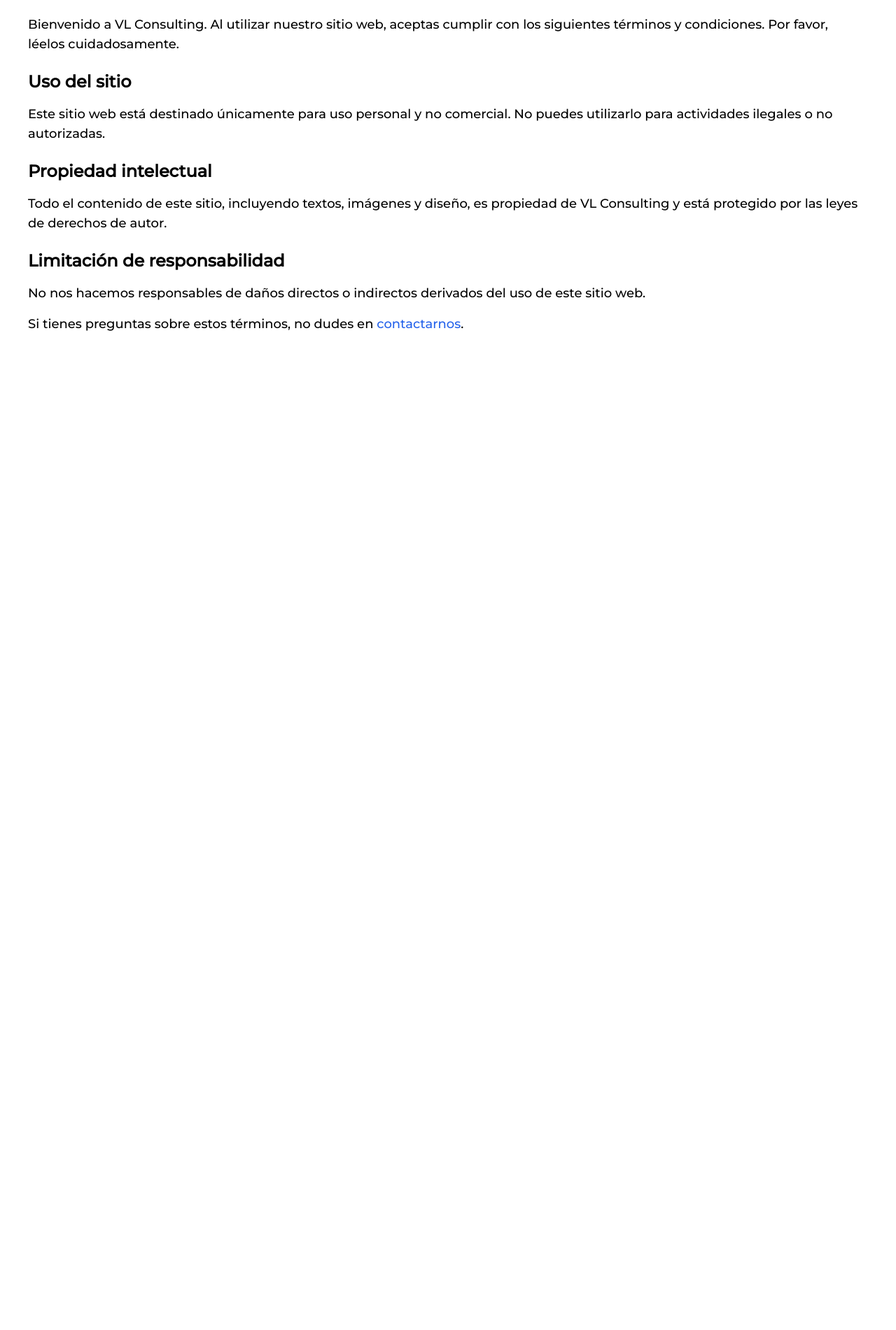
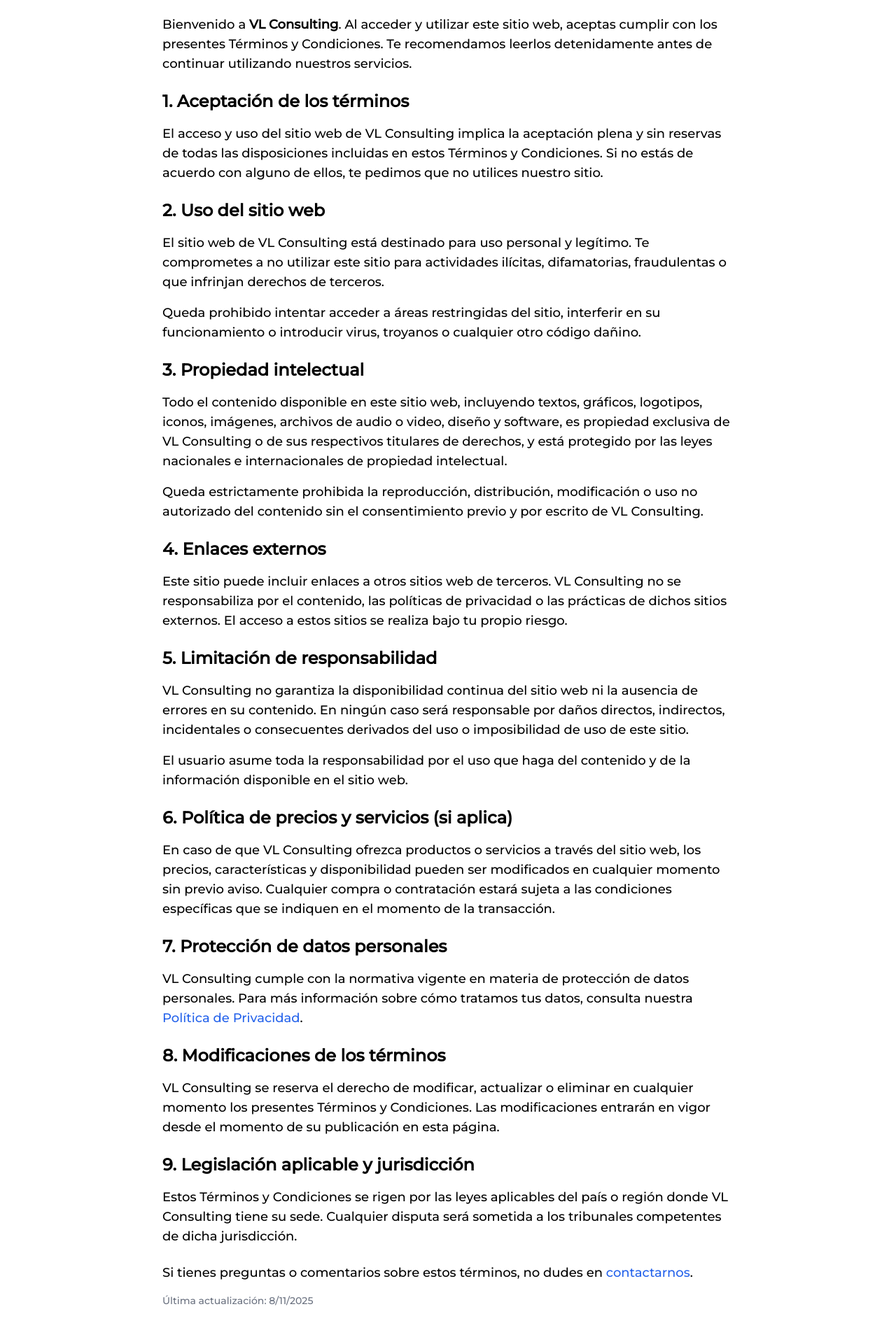
Before and after one commit to avila-ca/asesores-consultores-aj, a Next.js app: page /terminosYCondiciones in a window 1280 px wide. Shown: the part 339-2240 px from the top of the page at 70% size. Before the commit the page ends 856 px from the top, so only its background shows below. Built offline with nearby package versions, Linux system fonts and the light colour scheme.

Commit message:
feat: politica de seguridad y ley de protección de datos

```diff
--- a/src/app/terminosYCondiciones/page.tsx
+++ b/src/app/terminosYCondiciones/page.tsx
@@ -1,28 +1,77 @@
-
 'use client'
 import { companyInfo } from "../layout"
 
 export default function Page() {
   return (
-    <main className="p-10">
+    <main className="p-10 max-w-4xl mx-auto">
       <h1 className="text-4xl font-bold mb-6">Términos y Condiciones</h1>
+
       <p className="text-lg mb-4">
-        Bienvenido a {companyInfo.name}. Al utilizar nuestro sitio web, aceptas cumplir con los siguientes términos y condiciones. Por favor, léelos cuidadosamente.
+        Bienvenido a <strong>{companyInfo.name}</strong>. Al acceder y utilizar este sitio web, aceptas cumplir con los presentes Términos y Condiciones. Te recomendamos leerlos detenidamente antes de continuar utilizando nuestros servicios.
       </p>
-      <h2 className="text-2xl font-semibold mt-6 mb-4">Uso del sitio</h2>
+
+      <h2 className="text-2xl font-semibold mt-6 mb-4">1. Aceptación de los términos</h2>
       <p className="text-lg mb-4">
-        Este sitio web está destinado únicamente para uso personal y no comercial. No puedes utilizarlo para actividades ilegales o no autorizadas.
+        El acceso y uso del sitio web de {companyInfo.name} implica la aceptación plena y sin reservas de todas las disposiciones incluidas en estos Términos y Condiciones. Si no estás de acuerdo con alguno de ellos, te pedimos que no utilices nuestro sitio.
       </p>
-      <h2 className="text-2xl font-semibold mt-6 mb-4">Propiedad intelectual</h2>
+
+      <h2 className="text-2xl font-semibold mt-6 mb-4">2. Uso del sitio web</h2>
       <p className="text-lg mb-4">
-        Todo el contenido de este sitio, incluyendo textos, imágenes y diseño, es propiedad de {companyInfo.name} y está protegido por las leyes de derechos de autor.
+        El sitio web de {companyInfo.name} está destinado para uso personal y legítimo. Te comprometes a no utilizar este sitio para actividades ilícitas, difamatorias, fraudulentas o que infrinjan derechos de terceros.
       </p>
-      <h2 className="text-2xl font-semibold mt-6 mb-4">Limitación de responsabilidad</h2>
       <p className="text-lg mb-4">
-        No nos hacemos responsables de daños directos o indirectos derivados del uso de este sitio web.
+        Queda prohibido intentar acceder a áreas restringidas del sitio, interferir en su funcionamiento o introducir virus, troyanos o cualquier otro código dañino.
       </p>
-      <p className="text-lg">
-        Si tienes preguntas sobre estos términos, no dudes en <a href="/contacto" className="text-blue-600 hover:underline">contactarnos</a>.
+
+      <h2 className="text-2xl font-semibold mt-6 mb-4">3. Propiedad intelectual</h2>
+      <p className="text-lg mb-4">
+        Todo el contenido disponible en este sitio web, incluyendo textos, gráficos, logotipos, iconos, imágenes, archivos de audio o video, diseño y software, es propiedad exclusiva de {companyInfo.name} o de sus respectivos titulares de derechos, y está protegido por las leyes nacionales e internacionales de propiedad intelectual.
+      </p>
+      <p className="text-lg mb-4">
+        Queda estrictamente prohibida la reproducción, distribución, modificación o uso no autorizado del contenido sin el consentimiento previo y por escrito de {companyInfo.name}.
+      </p>
+
+      <h2 className="text-2xl font-semibold mt-6 mb-4">4. Enlaces externos</h2>
+      <p className="text-lg mb-4">
+        Este sitio puede incluir enlaces a otros sitios web de terceros. {companyInfo.name} no se responsabiliza por el contenido, las políticas de privacidad o las prácticas de dichos sitios externos. El acceso a estos sitios se realiza bajo tu propio riesgo.
+      </p>
+
+      <h2 className="text-2xl font-semibold mt-6 mb-4">5. Limitación de responsabilidad</h2>
+      <p className="text-lg mb-4">
+        {companyInfo.name} no garantiza la disponibilidad continua del sitio web ni la ausencia de errores en su contenido. En ningún caso será responsable por daños directos, indirectos, incidentales o consecuentes derivados del uso o imposibilidad de uso de este sitio.
+      </p>
+      <p className="text-lg mb-4">
+        El usuario asume toda la responsabilidad por el uso que haga del contenido y de la información disponible en el sitio web.
+      </p>
+
+      <h2 className="text-2xl font-semibold mt-6 mb-4">6. Política de precios y servicios (si aplica)</h2>
+      <p className="text-lg mb-4">
+        En caso de que {companyInfo.name} ofrezca productos o servicios a través del sitio web, los precios, características y disponibilidad pueden ser modificados en cualquier momento sin previo aviso. Cualquier compra o contratación estará sujeta a las condiciones específicas que se indiquen en el momento de la transacción.
+      </p>
+
+      <h2 className="text-2xl font-semibold mt-6 mb-4">7. Protección de datos personales</h2>
+      <p className="text-lg mb-4">
+        {companyInfo.name} cumple con la normativa vigente en materia de protección de datos personales. Para más información sobre cómo tratamos tus datos, consulta nuestra{" "}
+        <a href="/privacidad" className="text-blue-600 hover:underline">Política de Privacidad</a>.
+      </p>
+
+      <h2 className="text-2xl font-semibold mt-6 mb-4">8. Modificaciones de los términos</h2>
+      <p className="text-lg mb-4">
+        {companyInfo.name} se reserva el derecho de modificar, actualizar o eliminar en cualquier momento los presentes Términos y Condiciones. Las modificaciones entrarán en vigor desde el momento de su publicación en esta página.
+      </p>
+
+      <h2 className="text-2xl font-semibold mt-6 mb-4">9. Legislación aplicable y jurisdicción</h2>
+      <p className="text-lg mb-4">
+        Estos Términos y Condiciones se rigen por las leyes aplicables del país o región donde {companyInfo.name} tiene su sede. Cualquier disputa será sometida a los tribunales competentes de dicha jurisdicción.
+      </p>
+
+      <p className="text-lg mt-6">
+        Si tienes preguntas o comentarios sobre estos términos, no dudes en{" "}
+        <a href="/contacto" className="text-blue-600 hover:underline">contactarnos</a>.
+      </p>
+
+      <p className="text-sm text-gray-500 mt-4">
+        Última actualización: {new Date().toLocaleDateString("es-ES")}
       </p>
     </main>
   )
```
Also changed, not shown: src/app/politicaDePrivacidad/page.tsx (+83 -10 lines).
